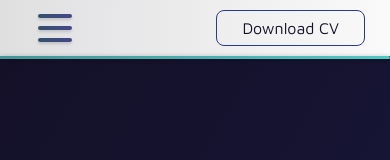
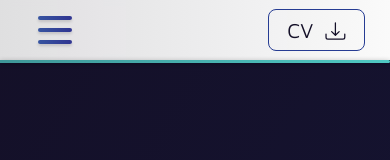
Before and after one commit to CharlesZim/charleszim.github.io, a React (Create React App) app: page / in a window 390 px wide. Shown: the top 160 px of the page. Built offline with nearby package versions, Linux system fonts and the light colour scheme.

Commit message:
Burger Footer and Header changes

```diff
--- a/src/App.css
+++ b/src/App.css
@@ -1,5 +1,5 @@
 .app{
-  background: linear-gradient(120deg, var(--primary) 0%, var(--secondary) 100%);
+  background: linear-gradient(120deg, var(--primary) 0%, #1a2a69 100%);
   margin: 0;
   padding: 0;
   height: 100%;
--- a/src/App.js
+++ b/src/App.js
@@ -34,6 +34,7 @@ const Main = () => {
         <Services />
         <Contact />
         <CircleOpacity color="rgba(200,100,100,0.1)" />
+        <CircleOpacity color="rgba(200,100,100,0.1)" />
         <CircleOpacity left section={1} color="rgba(255,128,255,0.1)" />
         <CircleOpacity section={2} color="rgba(255,255,0,0.1)" />
         <CircleOpacity left section={3} color="rgba(255,255,255,0.1)" />
--- a/src/assets/Data.js
+++ b/src/assets/Data.js
@@ -33,7 +33,7 @@ export const headerItems = [
     path: "contact",
   },
   {
-    name: "Download CV",
+    name: "CV",
     path: "resume",
   },
 ];
--- a/src/index.css
+++ b/src/index.css
@@ -9,8 +9,8 @@
   --gray5: #f3e9e9;
   --gray6: #e0e0e0;
   --blue1: #00ffffcc;
-  --blue3: #34506c;
-  --blue4: #44488a;
+  --blue3: #3654a0;
+  --blue4: #303591;
   --orange: #cf9531;
   --yellow: #fe9011;
   --red: #ff2d55;
@@ -50,6 +50,22 @@
     font-display: swap;
     }
 
+    ::-webkit-scrollbar {
+      width: 7px; /* Width of the scrollbar */
+    }
+
+    /* Customize the scrollbar track */
+    ::-webkit-scrollbar-track {
+      background: #3d3d3f;
+    }
+
+    /* Customize the scrollbar thumb */
+    ::-webkit-scrollbar-thumb {
+      transition-duration: .3s;
+      background: linear-gradient(120deg, var(--secondary) 0%, var(--tertiary) 150%);
+      border-radius: 2px; /* Add border-radius to make the thumb a rectangle */
+    }
+
 
 html, body{
   background-color: var(--gray1);
@@ -60,6 +76,7 @@ html, body{
   max-width: 100vw;
   margin: 0;
   padding: 0;
+  scrollbar-width: none; /* Hide scrollbar for Firefox */
 }
 
 body {
--- a/src/sections/Footer/Footer.css
+++ b/src/sections/Footer/Footer.css
@@ -32,5 +32,5 @@
     transition-duration: .2s;
 }
 .footerRight a:hover {
-    color: var(--hover);
+    color: var(--blue1);
 }
--- a/src/sections/Header/Header.css
+++ b/src/sections/Header/Header.css
@@ -14,6 +14,7 @@ header{
     display: flex;
     align-items: center;
     backdrop-filter: blur(3px);
+    height: 60px;
 }
 
 .leftTitle{
@@ -95,7 +96,7 @@ header{
     text-decoration: none;
     font-weight: 500;
     font-size: 1.06em;
-    padding: 8px 25px;
+    padding: 8px 18px;
     color:  var(--primary);
     border: solid 1px var(--secondary);
     border-radius: 8px;
@@ -112,11 +113,25 @@ header{
     cursor: pointer;
 }
 
+.iconHeader{
+  height: 16px;
+  margin-left: 12px;
+  margin-bottom: -2px;
+  color: var(--primary);
+  transition-duration: .3s;
+}
+
 .headerElem:nth-last-child(1):hover{
     color: var(--white);
     background-position: 100% 100%;
     background-size: 100% 100%;
 }
+
+.headerElem:nth-last-child(1):hover .iconHeader{
+  color: var(--white);
+}
+
+
 
   .btn {
     width: 50px;
@@ -252,8 +267,8 @@ header{
     top: 60px;
     left: 0;
     width: 100%;
-    background-color: rgba(0,0,0,0.35);
-    transition-duration: .4s;
+    background: linear-gradient(120deg, #3951b3 0%, #2641b0 100%);
+    transition-duration: .6s;
     transition-timing-function: cubic-bezier(0.39, 0.575, 0.565, 1) ;
     height: 0;
     overflow: hidden;
@@ -261,10 +276,11 @@ header{
     justify-content: center;
     align-items: center;
     flex-direction: column;
-    box-shadow: 0 1px 2px rgba(0,0,0,0.1);
-    border-radius: 0 0px 5px 5px;
-    backdrop-filter: blur(5px);
-    -webkit-backdrop-filter: blur(5px);
+    box-shadow: 0 1px 2px rgba(0,0,0,0.3);
+    border-radius: 0 0px 50px 50px;
+    backdrop-filter: blur(10px);
+    -webkit-backdrop-filter: blur(10px);
+    transition-timing-function:cubic-bezier(0.68, -0.55, 0.265, 1.55)
   }
 
   .burgerItem{
@@ -300,7 +316,11 @@ header{
 
     .headerElem:nth-last-child(1){
         margin: 10px 25px 10px 16px;
-        font-size: 1em;
+        font-size: 1.3em;
+    }
+    .iconHeader{
+      height: 20px;
+      margin-bottom: -3px;
     }
 }
 
--- a/src/sections/Header/Header.js
+++ b/src/sections/Header/Header.js
@@ -3,14 +3,14 @@ import React, { useState, useEffect } from "react";
 
 import { Link } from "react-scroll";
 import { motion, useScroll, useSpring, useAnimation } from "framer-motion";
-
+import { BsDownload } from "react-icons/bs";
 import Burger from "./Burger";
 
 import cv from "../../assets/files/CV_Charles_Zimmerlin.pdf";
 import logo from "../../assets/images/logo.webp";
 import "./Header.css";
 
-import { headerItems } from "../../assets/Data.js";
+import { headerItems } from "../../assets/Data";
 
 const Header = () => {
   const handleDownload = () => {
@@ -71,6 +71,11 @@ const Header = () => {
                   offset={-60}
                 >
                   {category.name}
+                  {category.path === "resume" ? (
+                    <BsDownload className="iconHeader" />
+                  ) : (
+                    ""
+                  )}
                 </Link>
               );
             })}
--- a/src/sections/Service/ServiceBox.js
+++ b/src/sections/Service/ServiceBox.js
@@ -10,7 +10,7 @@ const ServiceBox = ({ service, index }) => {
       initial={{ opacity: 0, y: index % 2 === 0 ? -30 : -30 }}
       whileInView={{ opacity: 1, y: 0 }}
       transition={{
-        delay: completed ? 0 : 0.3 + index * 0.12,
+        delay: completed ? 0 : 0.15 + index * 0.12,
         duration: completed ? 0.3 : 0.08,
         type: "spring",
         stiffness: completed ? 300 : 100,
--- a/src/sections/Skills/MovingItems.js
+++ b/src/sections/Skills/MovingItems.js
@@ -128,6 +128,14 @@ const MovingItem = ({
           Math.min(newX, containerSize.width - itemSize.width)
         );
         position.x.set(newX);
+      }
+
+      if (newY <= 0 || newY >= containerSize.height - itemSize.height) {
+        newY = Math.max(
+          0,
+          Math.min(newY, containerSize.height - itemSize.height)
+        );
+        position.y.set(newY);
       }
 
       const newDirection = getNewDirection(
--- a/src/sections/Skills/SkillList.js
+++ b/src/sections/Skills/SkillList.js
@@ -38,10 +38,10 @@ const SkillList = () => {
                   whileInView={{ opacity: 1, scale: 1 }}
                   transition={{
                     delay: completed ? 0 : index * 0.1 + id * 0.12,
-                    duration: completed ? 0.1 : 0.02,
-                    type: "spring",
-                    stiffness: 40,
-                    damping: 13,
+                    duration: completed ? 0.2 : 0.02,
+                    type: completed ? "tween" : "spring",
+                    stiffness: 50,
+                    damping: 12,
                   }}
                   whileHover={{
                     background: "#eeeeeeaa",
```
